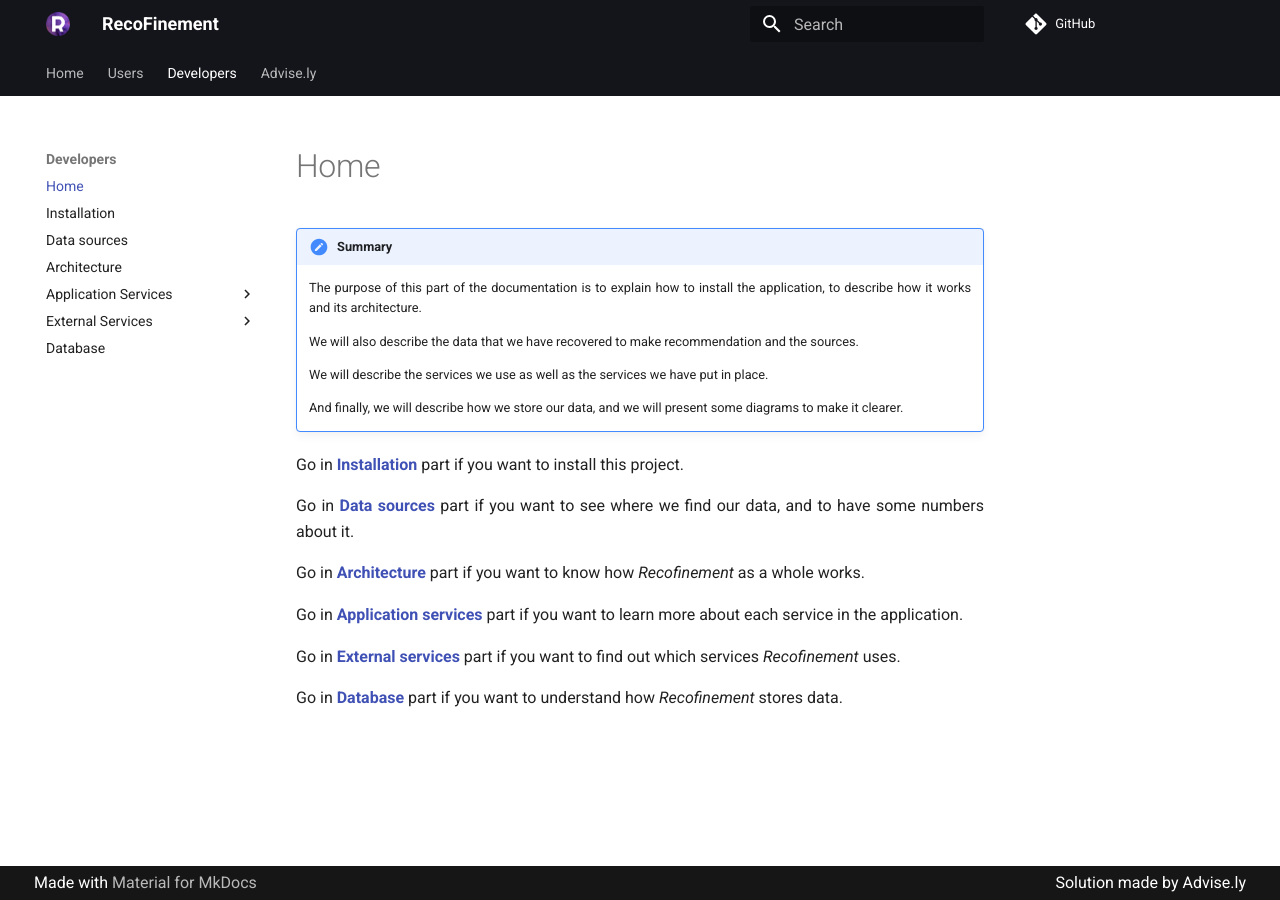
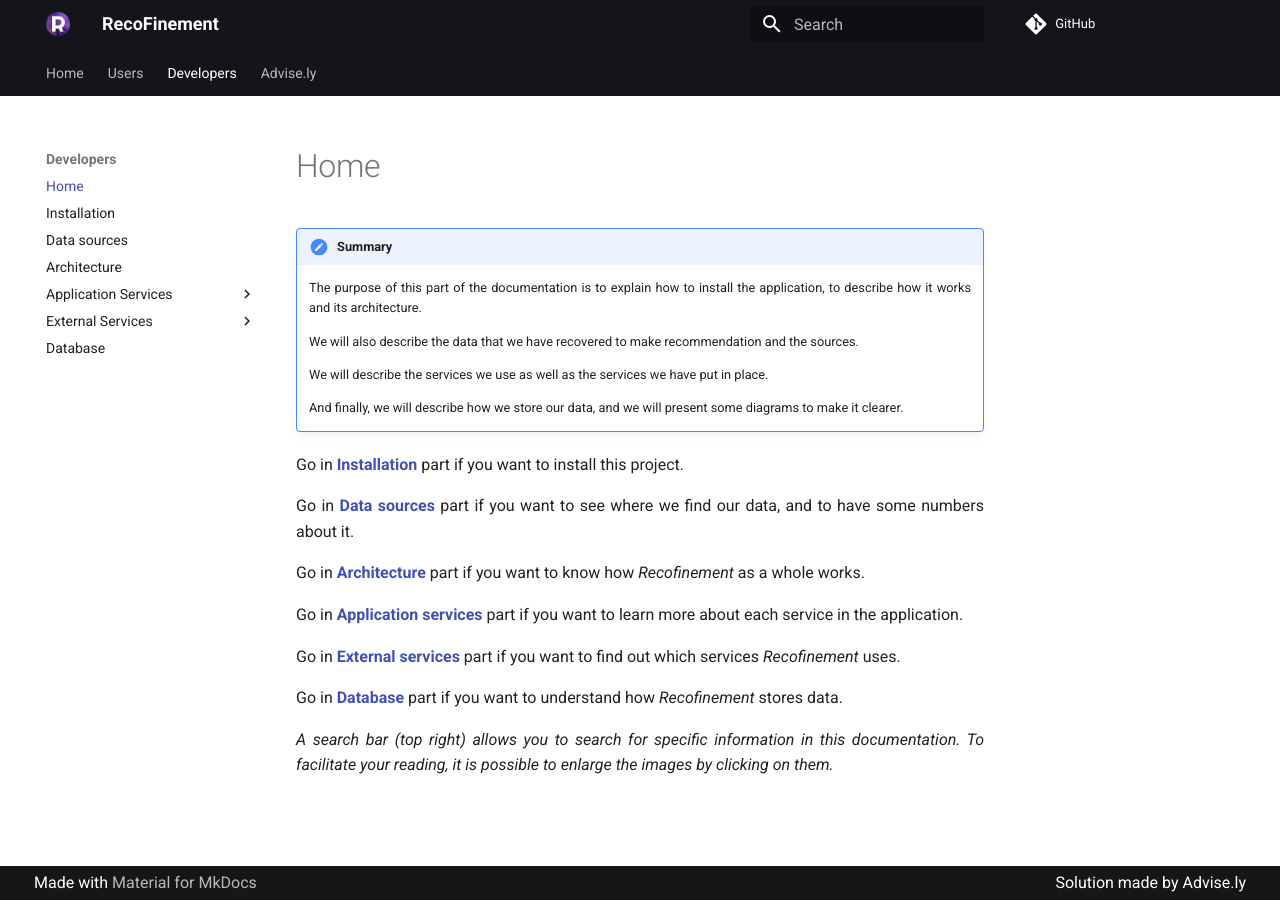
Before and after one commit to RomainCtl/RecoFinement, an MkDocs documentation site: the page built from docs/developers/index.md, in a window 1280 px wide. Built offline with MkDocs 1.6.1 and Material for MkDocs 9.7.7, drawn with Linux system fonts in a browser that asks for light colours; comment, search, counter and statistics services are not loaded.

```diff
--- a/docs/developers/index.md
+++ b/docs/developers/index.md
@@ -18,3 +18,5 @@ Go in __[Application services](./services/ui)__ part if you want to learn more a
 Go in __[External services](./external_services/mailjet)__ part if you want to find out which services *Recofinement* uses.
 
 Go in __[Database](./database)__ part if you want to understand how *Recofinement* stores data.
+
+*A search bar (top right) allows you to search for specific information in this documentation. To facilitate your reading, it is possible to enlarge the images by clicking on them.*
```
Also changed, not shown: docs/developers/services/nginx.md (+11 -0 lines).
